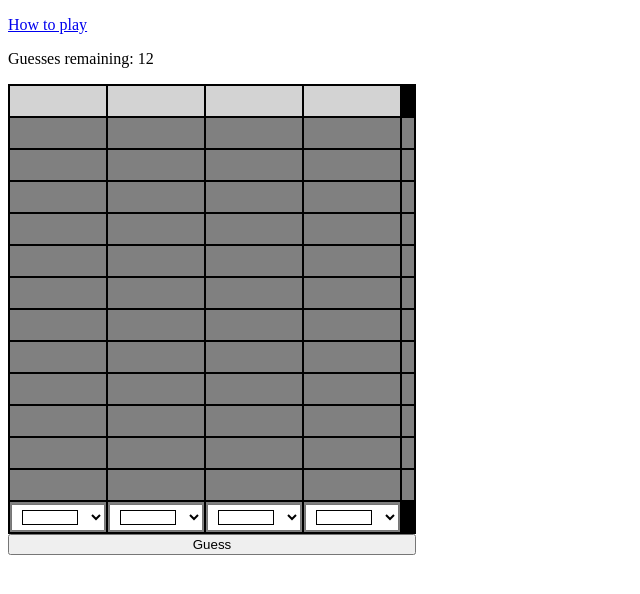
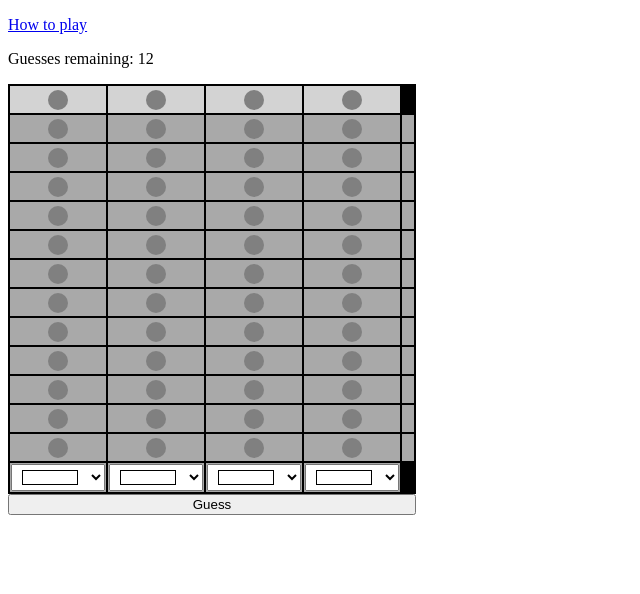
Before and after one commit to zzmp/mastermind, a website: page index.html in a window 1280 px wide. Shown: the whole page, without its empty margins (0-640 px from the left). Drawn offline with Linux system fonts and the light colour scheme.

Commit message:
(style) peg-style colors

```diff
--- a/index.css
+++ b/index.css
@@ -1,21 +1,35 @@
 table {
   background-color: black;
-}
-
-tr {
-  background-color: grey;
-  height: 30px;
 }
 
 th {
   background-color: lightgrey;
 }
 
-td {
+tr {
+  background-color: darkgrey;
+  text-align: center;
+}
+
+th, td:not(.response) {
+  height: 25px;
+}
+
+.color {
+  background-color: grey;
+  border-radius: 50%;
+  display: inline-block;
+  height: 20px;
+  width: 20px;
+  vertical-align: middle;
+}
+
+td.response {
   min-width: 10px;
 }
 
 .response div {
+  border-radius: 50%;
   width: 5px;
   height: 5px;
   margin: 2px;
--- a/index.html
+++ b/index.html
@@ -20,16 +20,16 @@
     </p>
     <table>
       <tr id="solution">
-        <th></th>
-        <th></th>
-        <th></th>
-        <th></th>
+        <th><div class="color"></div></th>
+        <th><div class="color"></div></th>
+        <th><div class="color"></div></th>
+        <th><div class="color"></div></th>
       </tr>
       <tr class="guess">
-        <td></td>
-        <td></td>
-        <td></td>
-        <td></td>
+        <td><div class="color"></div></td>
+        <td><div class="color"></div></td>
+        <td><div class="color"></div></td>
+        <td><div class="color"></div></td>
         <td class="response"></td>
       </tr>
       <tr id="guess">
--- a/index.js
+++ b/index.js
@@ -72,7 +72,7 @@ function judge(guess) {
 }
 
 function record(guess, numCorrectColor, numCorrectPlace, tr) {
-  guess.forEach((color, i) => tr.querySelectorAll('td')[i].style.backgroundColor = color);
+  guess.forEach((color, i) => tr.querySelectorAll('td')[i].querySelector('.color').style.backgroundColor = color);
 
   const response = tr.querySelector('.response');
   for (let i = 0; i < numCorrectColor; ++i) {
@@ -91,7 +91,7 @@ function reveal(victory) {
   document.querySelector('[type="submit"]').style.display = 'none';
 
   new Array(...document.querySelectorAll('#solution th')).map((th) => {
-    th.style.backgroundColor = th.dataset.value;
+    th.querySelector('.color').style.backgroundColor = th.dataset.value;
   });
 
   const status = document.querySelector('#status');
```
